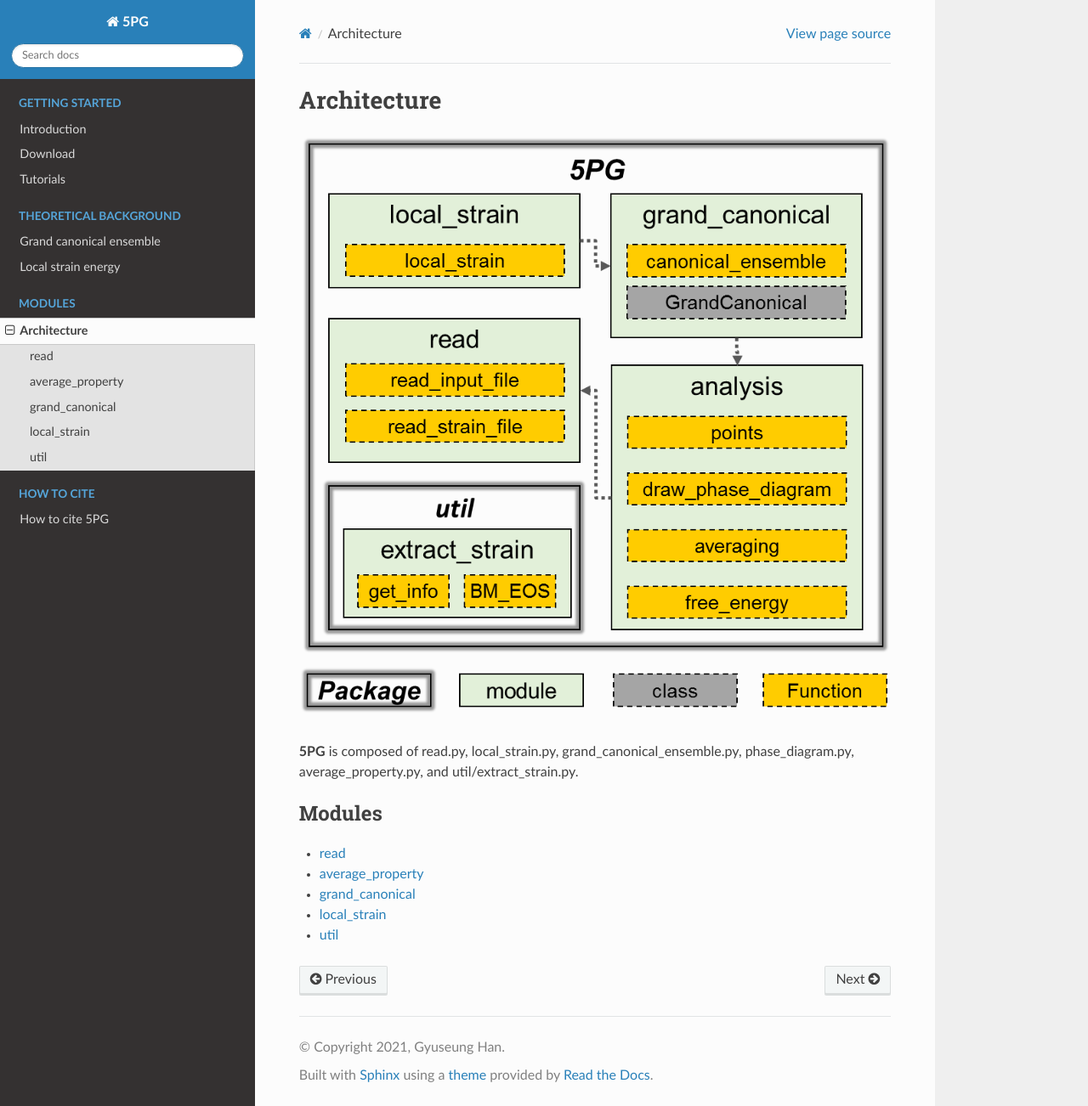
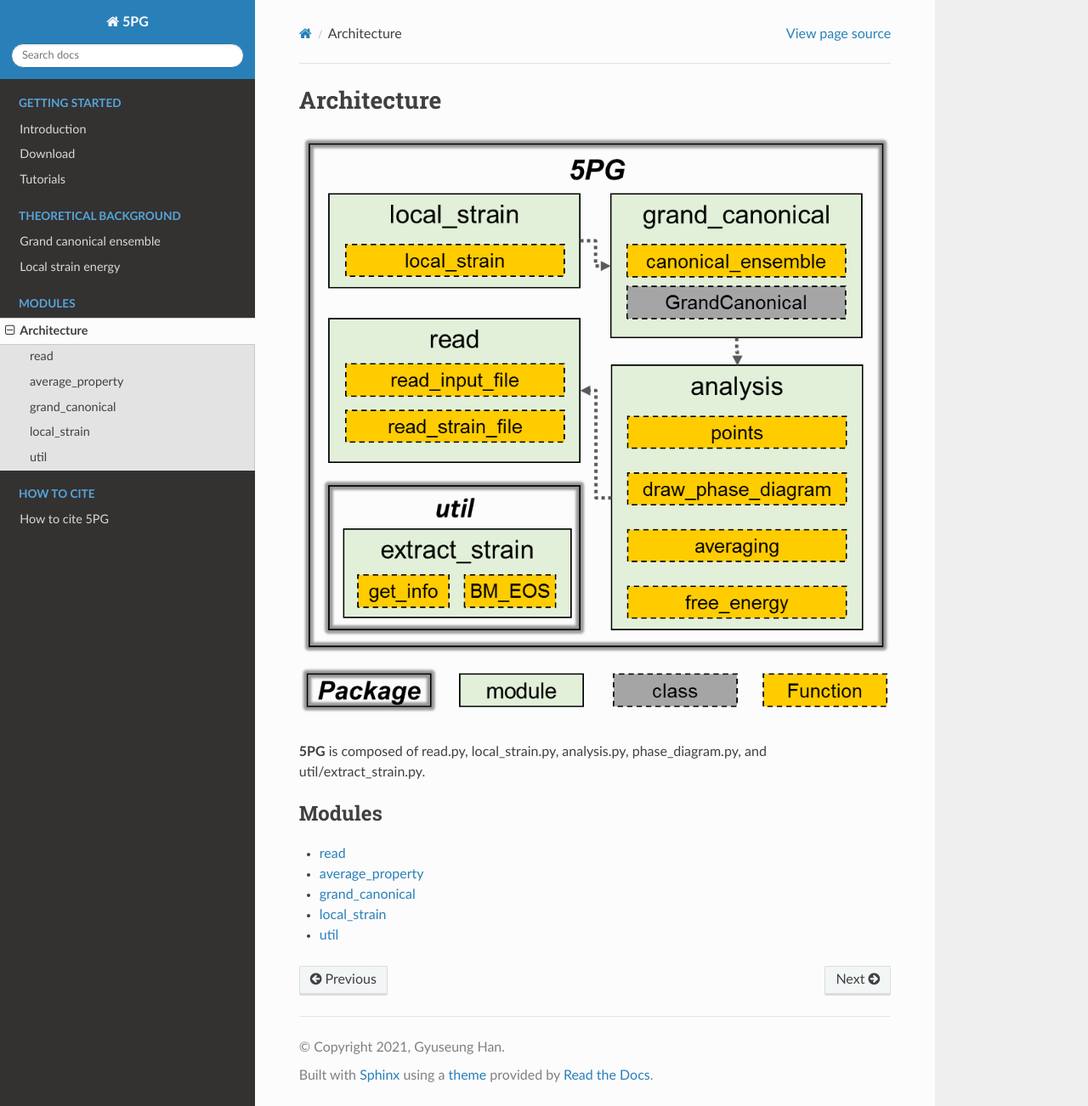
Before and after one commit to Han-Gyuseung/5PG, a Sphinx documentation site: the page built from docs/source/modules/architecture.rst, in a window 1280 px wide and 1302 px high. Shown: the whole window at 85% size. Built offline with Sphinx 7.4.7 and the Read the Docs theme 2.0.0, drawn with Linux system fonts in a browser that asks for light colours.

Commit message:
Update architecture.rst

```diff
--- a/docs/source/modules/architecture.rst
+++ b/docs/source/modules/architecture.rst
@@ -3,7 +3,7 @@
 
 .. image:: ../_static/architecture.png
 
-**5PG** is composed of read.py, local_strain.py, grand_canonical_ensemble.py, phase_diagram.py, average_property.py, and util/extract_strain.py.
+**5PG** is composed of read.py, local_strain.py, analysis.py, phase_diagram.py, and util/extract_strain.py.
 
 .. toctree::
     :maxdepth: 1
```
